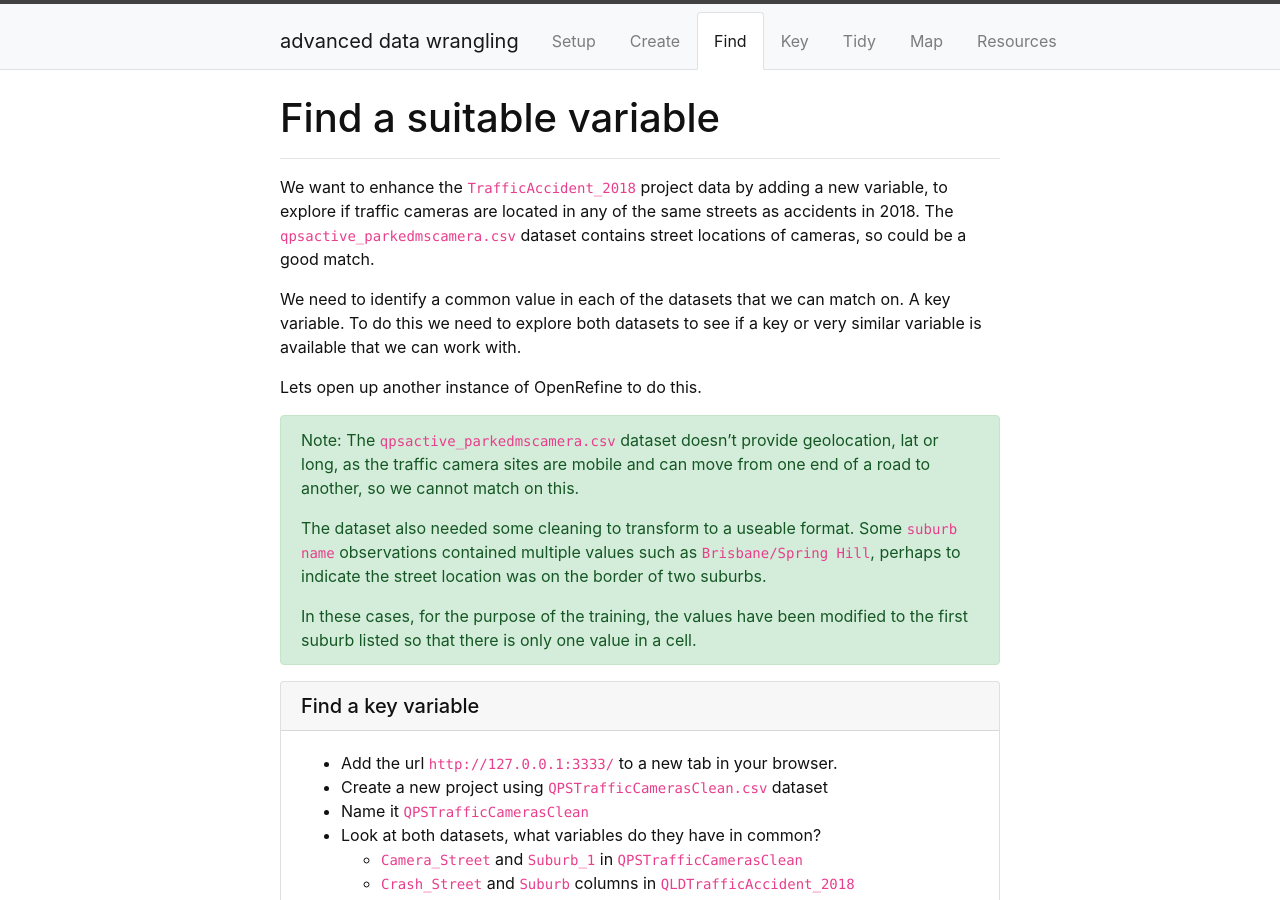
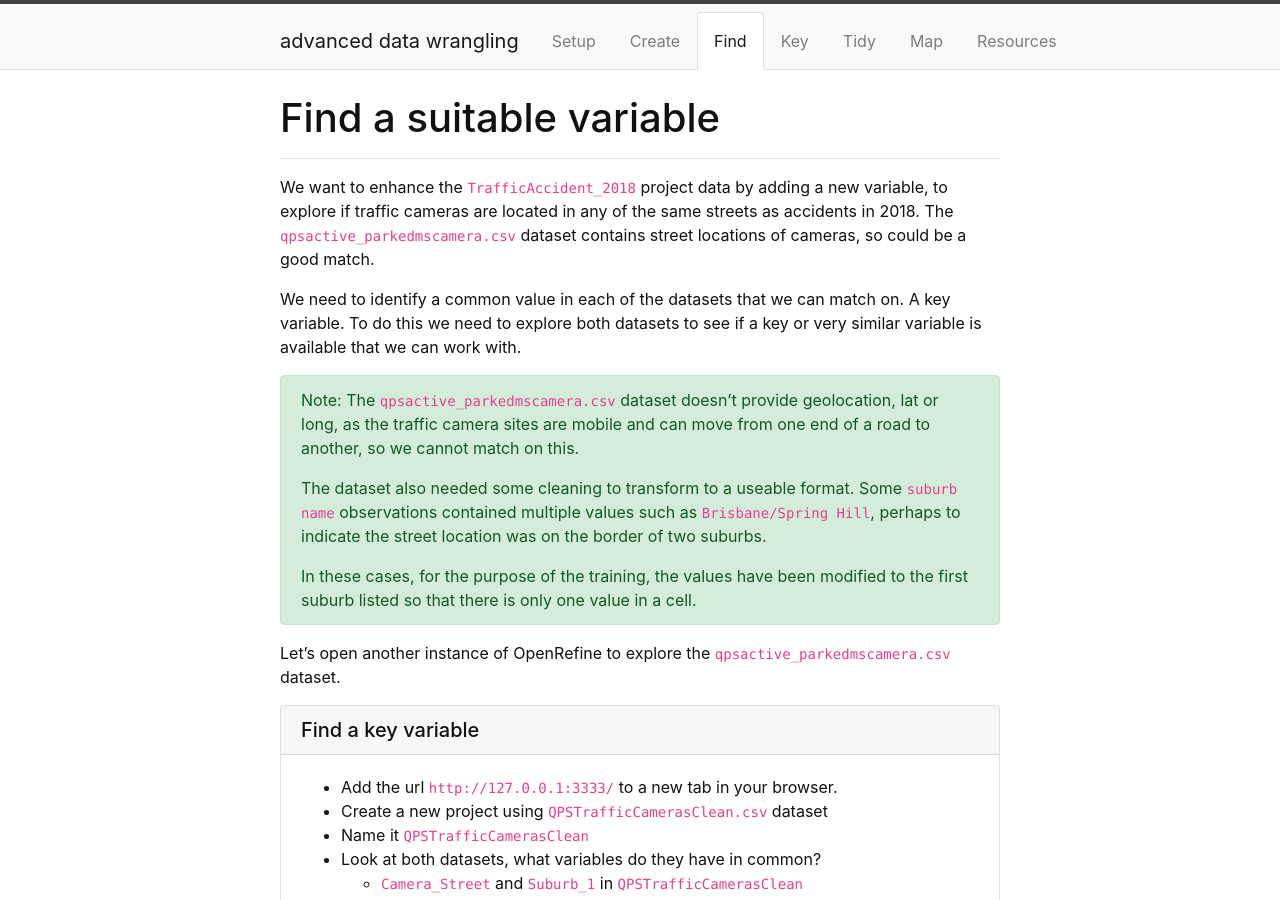
Before and after one commit to GULibrarySandbox/advanced-data-wrangle-old, a Jekyll site: the page built from content/3-lesson.md, in a window 1280 px wide and 900 px high. Built offline with Jekyll 4.4.1, drawn with Linux system fonts in a browser that asks for light colours.

Commit message:
Update 3-lesson.md

```diff
--- a/content/3-lesson.md
+++ b/content/3-lesson.md
@@ -10,14 +10,14 @@ We want to enhance the  `TrafficAccident_2018` project data by adding a new vari
 
 We need to identify a common value in each of the datasets that we can match on.  A key variable.  To do this we need to explore both datasets to see if a key or very similar variable is available that we can work with.
 
-Lets open up another instance of OpenRefine to do this.
-
 {% capture alert %} Note: The `qpsactive_parkedmscamera.csv`  dataset doesn’t provide geolocation, lat or long, as the traffic camera sites are mobile and can move from one end of a road to another, so we cannot match on this.
 
 The dataset also needed some cleaning to transform to a useable format. Some `suburb name` observations contained multiple values such as `Brisbane/Spring Hill`, perhaps to indicate the street location was on the border of two suburbs.
 
 In these cases, for the purpose of the training, the values have been modified to the first suburb listed so that there is only one value in a cell.{% endcapture %}
 {% include alert.md text=alert color="success" %}
+
+Let's open another instance of OpenRefine to explore the  `qpsactive_parkedmscamera.csv` dataset.
 
 {% capture text %}
 - Add the url  `http://127.0.0.1:3333/`  to a new tab in your browser.
```
